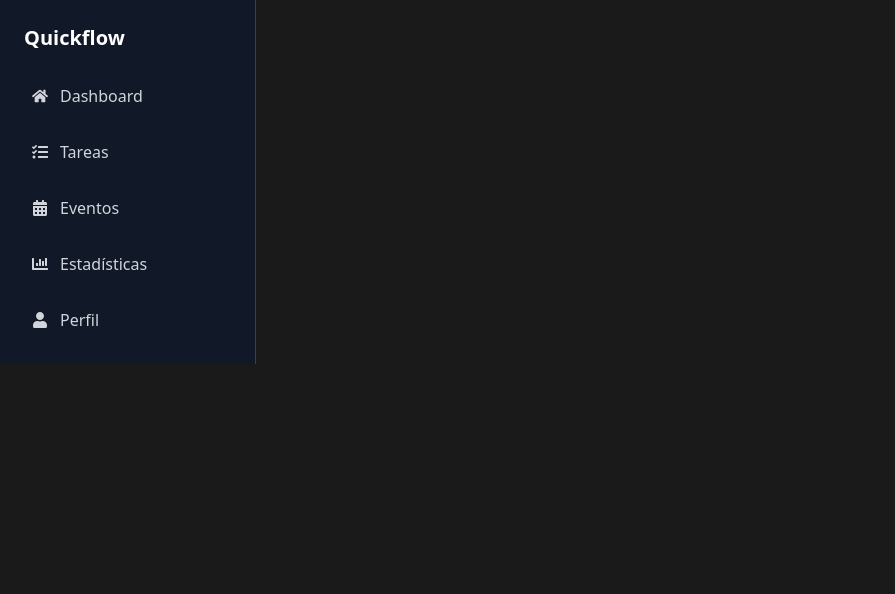
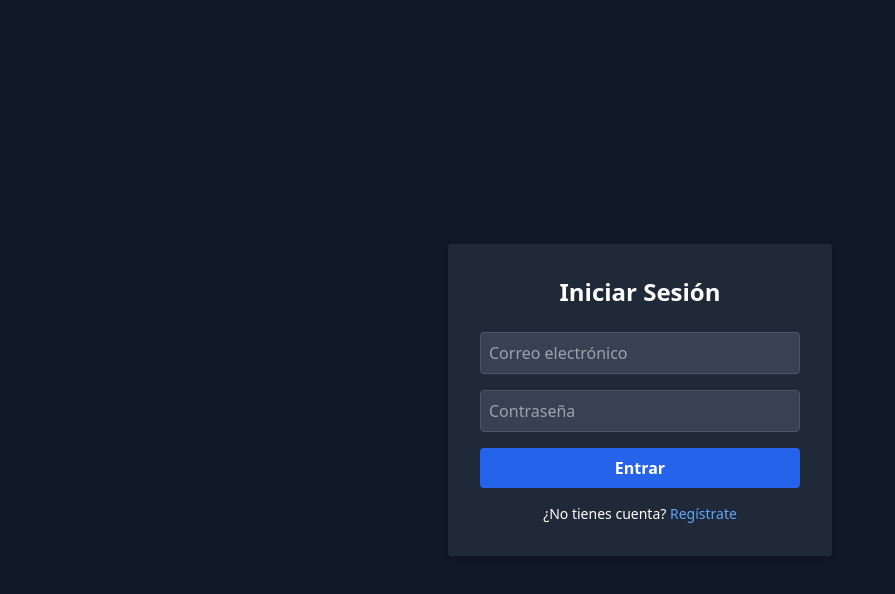
Before and after one commit to elisarrtech/quickflow-frontend, a React (Vite) app: page / in a window 1280 px wide. Shown: the top 594 px of the page, without its empty margins (0-895 px from the left). Built offline with nearby package versions, Linux system fonts and the light colour scheme.

Commit message:
Update App.jsx

```diff
--- a/src/App.jsx
+++ b/src/App.jsx
@@ -1,15 +1,14 @@
 // src/App.jsx
 import React from 'react';
-import { BrowserRouter as Router, Routes, Route, Navigate } from 'react-router-dom';
+import { BrowserRouter as Router, Routes, Route } from 'react-router-dom'; // Eliminamos Navigate por ahora
 import DashboardLayout from './components/DashboardLayout';
 import Dashboard from './pages/Dashboard';
 import Tareas from './pages/Tareas';
 import Eventos from './components/Eventos';
 import Estadisticas from './components/Estadisticas';
 import Perfil from './pages/Perfil';
-// Asegúrate de importar tus componentes de Login y Register
-import Login from './pages/Login'; // Ajusta la ruta si es necesario
-import Register from './pages/Register'; // Ajusta la ruta si es necesario
+import Login from './pages/Login'; // Asegúrate de importarlo
+import Register from './pages/Register'; // Asegúrate de importarlo
 
 function App() {
   return (
@@ -19,12 +18,18 @@ function App() {
         <Route path="/login" element={<Login />} />
         <Route path="/register" element={<Register />} />
 
+        {/* Ruta raíz muestra el Login */}
+        <Route path="/" element={<Login />} />
+
         {/* Rutas protegidas (con DashboardLayout) */}
         <Route element={<DashboardLayout />}>
-          {/* Redirige la raíz a /dashboard si el usuario está autenticado
-               (más adelante podemos agregar lógica para verificar autenticación) */}
-          <Route index element={<Navigate to="/dashboard" replace />} />
-
+          {/*
+            Esta ruta se activa si alguien va a /dashboard directamente.
+            Aquí es donde normalmente verificarías si el usuario está logueado.
+            Si no lo está, lo rediriges a /login.
+            Si está logueado, muestras el Dashboard.
+            Por simplicidad ahora, asumimos que si llega aquí, está logueado.
+          */}
           <Route path="/dashboard" element={<Dashboard />} />
           <Route path="/tareas" element={<Tareas />} />
           <Route path="/eventos" element={<Eventos />} />
@@ -32,7 +37,8 @@ function App() {
           <Route path="/perfil" element={<Perfil />} />
 
           {/* Redirección por defecto dentro del layout si se accede a una subruta no definida */}
-          <Route path="*" element={<Navigate to="/dashboard" replace />} />
+          {/* Puedes redirigir a dashboard o a login basado en autenticación */}
+          <Route path="*" element={<Dashboard />} />
         </Route>
       </Routes>
     </Router>
```
